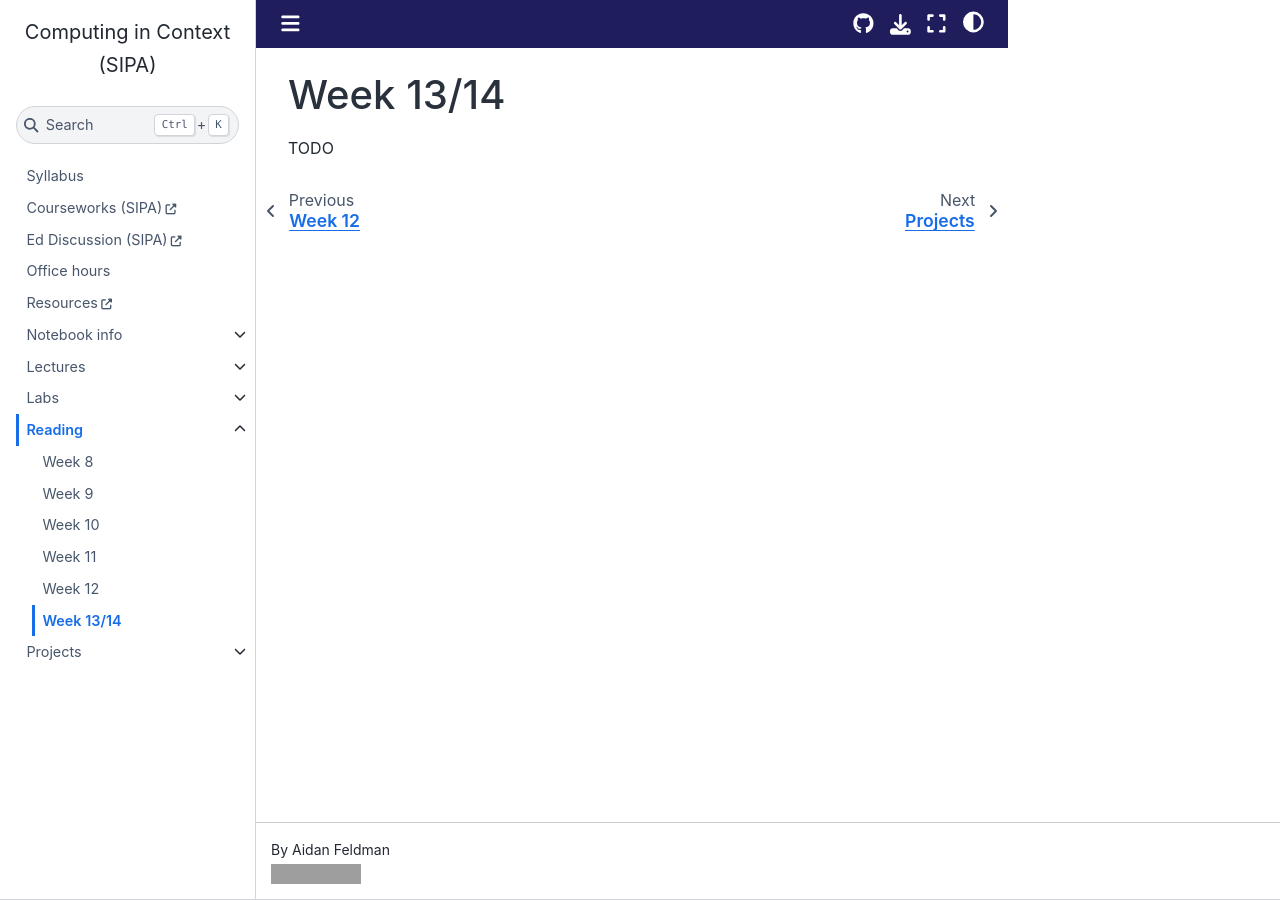
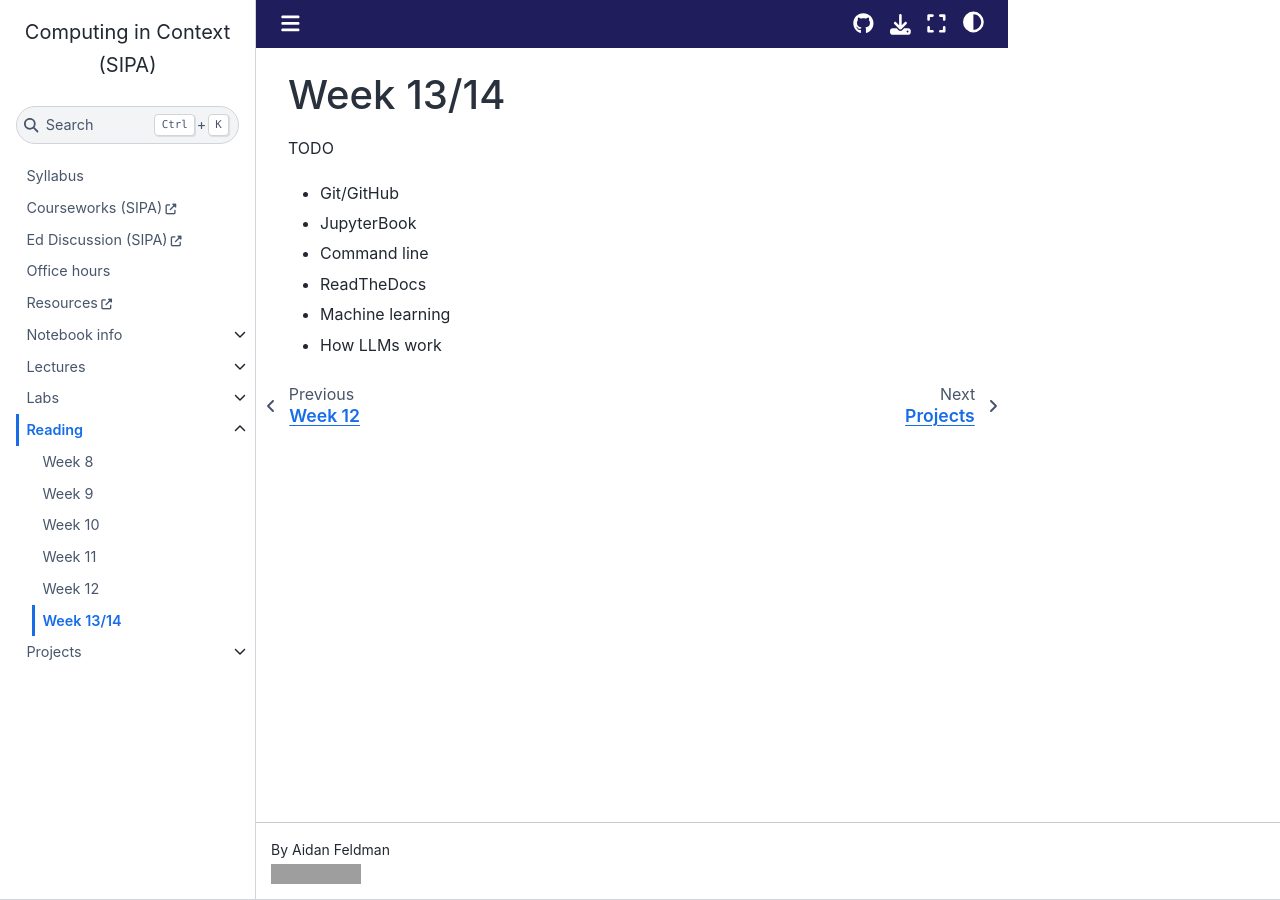
Before and after one commit to afeld/computing-in-context, a Jupyter Book: the page built from week_13_14.md, in a window 1280 px wide. Built offline with Jupyter Book 1.0.4 settings and Sphinx 7.4.7 and the Sphinx Book theme 1.1.4, drawn with Linux system fonts in a browser that asks for light colours; pages that are not in the unit, such as notebooks, are missing from menus; comment, search, counter and statistics services are not loaded; grey boxes are pictures that could not be loaded.

Commit message:
add starter topics for week 13/14 reading

```diff
--- a/week_13_14.md
+++ b/week_13_14.md
@@ -1,3 +1,10 @@
 # Week 13/14
 
 TODO
+
+- Git/GitHub
+- JupyterBook
+- Command line
+- ReadTheDocs
+- Machine learning
+- How LLMs work
```
Also changed, not shown: week_12.md (+0 -2 lines).
